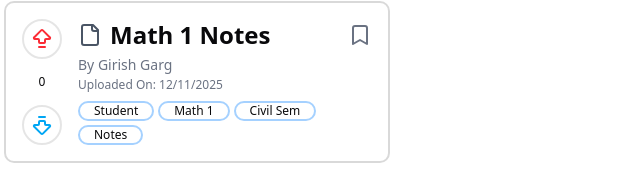
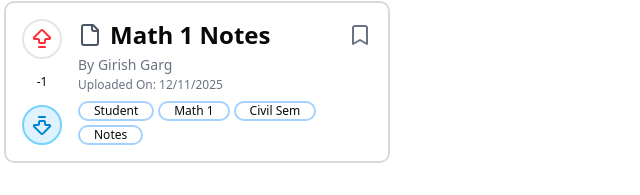
Before and after one commit to Girish-Garg/Mentor-Hub, a React (Vite) app: page / in a window 1280 px wide. Shown: the part 131-326 px from the top of the page, without its empty margins (0-640 px from the left). Built offline with nearby package versions, Linux system fonts and the light colour scheme.

Commit message:
minor changes

```diff
--- a/components/custom/Resource.jsx
+++ b/components/custom/Resource.jsx
@@ -14,6 +14,7 @@ import Badge from './Badge'
  * @param {string} [props.uploadDate] - The upload date in string format
  * @param {string[]} [props.tags] - Array of tags (only first 4 will be shown)
  * @param {number} [props.initialVotes] - The initial vote count for the resource
+ * @param {string} [props.initialUserVote] - Initial user vote state ('up', 'down', or null)
  * @param {Function} [props.onResourceClick] - Callback function when the entire resource card is clicked
  * @param {Function} [props.onUpvote] - Callback function when upvote button is clicked. Receives boolean indicating if upvoted
  * @param {Function} [props.onDownvote] - Callback function when downvote button is clicked. Receives boolean indicating if downvoted
@@ -27,13 +28,14 @@ const Resource = ({
   uploadDate,
   tags,
   initialVotes = 0,
+  initialUserVote = null,
   onResourceClick,
   onUpvote,
   onDownvote,
   onBookmark
 }) => {
   const [votes, setVotes] = useState(initialVotes)
-  const [userVote, setUserVote] = useState(null) // null, 'up', or 'down'
+  const [userVote, setUserVote] = useState(initialUserVote) // null, 'up', or 'down'
   const [isBookmarked, setIsBookmarked] = useState(false)
 
   const handleUpvote = (e) => {
@@ -69,7 +71,6 @@ const Resource = ({
   }
 
   const handleResourceClick = () => {
-    console.log("Resource clicked");
     onResourceClick?.()
   }
   return (
--- a/src/App.jsx
+++ b/src/App.jsx
@@ -8,7 +8,7 @@ function App() {
       <Logo />
       <Badge text="Votes" varient="filter"/>
       <br />
-      <Resource title='Math 1 Notes' author='Girish Garg' uploadDate='12/11/2025' tags={['Student','Math 1', 'Civil Sem', 'Notes']}/>
+      <Resource title='Math 1 Notes' author='Girish Garg' uploadDate='12/11/2025' tags={['Student','Math 1', 'Civil Sem', 'Notes']} initialUserVote='down' initialVotes={-1}/>
     </>
   )
 }
```
Also changed, not shown: components/custom/logo.jsx (+7 -0 lines).
